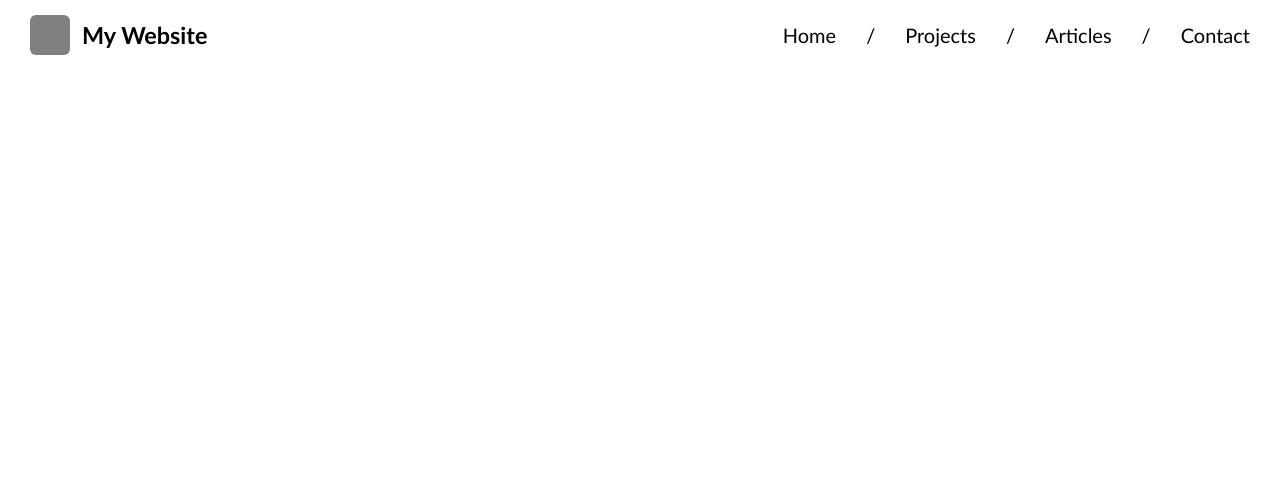
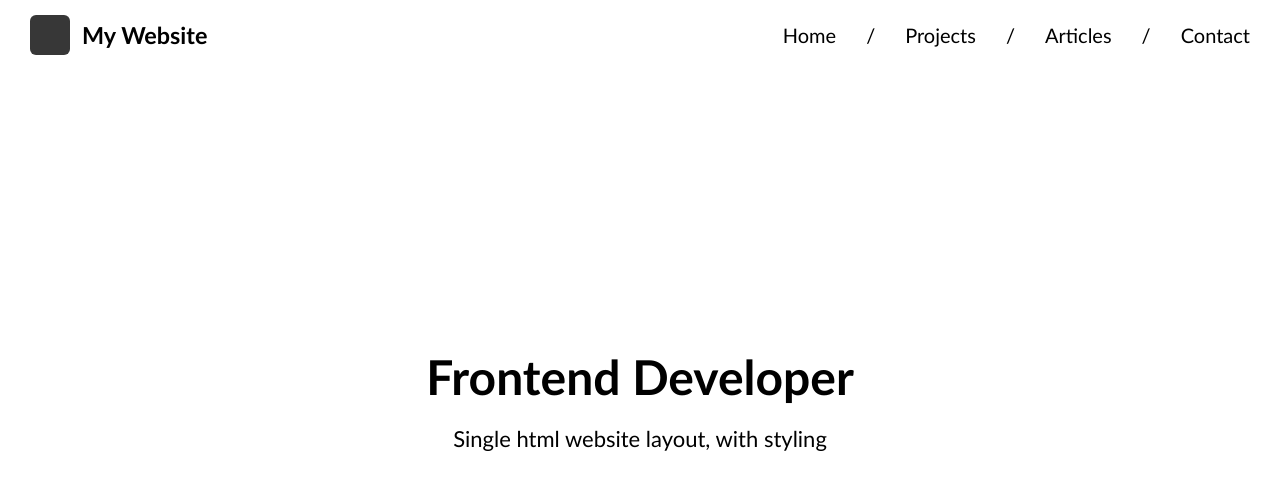
Before and after one commit to maxxNcode/project01, a plain HTML site: page index.html in a window 1280 px wide. Shown: the top 490 px of the page. Drawn offline with Linux system fonts and the light colour scheme.

Commit message:
added hero section

```diff
--- a/index.html
+++ b/index.html
@@ -11,6 +11,7 @@
             margin: 0;
             box-sizing: border-box;
         }
+        /* NAV SECTION */
         nav{
             display: flex;
             align-items: center;
@@ -20,6 +21,7 @@
             top: 0;
             left: 0;
             padding: 15px 30px;
+            z-index: 1000;
         }
         .logo-holder{
             display: flex;
@@ -31,7 +33,7 @@
         .logo-img{
             height: 40px;
             width: 40px;
-            background: gray;
+            background: rgb(55, 55, 55);
             border-radius: 6px;
 
         }
@@ -48,9 +50,35 @@
             color: black;
         }
 
+
+        /* MAIN */
+
+        /* HERO SECTION */
+        .hero-section{
+            height: 100vh;
+            width: 100%;
+            display: flex;
+            flex-direction: column;
+            justify-content: center;
+            align-items: center;
+            gap: 20px;
+            font-family: 'Gill Sans', 'Gill Sans MT', Calibri, 'Trebuchet MS', sans-serif;
+        }
+        .hero-section h1{
+            font-size: 48px;
+        }
+        .hero-section p{
+            font-size: 22px;
+        }
+
+        /* PROJECTS SECTION */
+        .projects-section{
+            height: 100vh;
+            width: 100%;
+        }
     </style>
 </head>
-<body style="padding: 0 30px 0 30px;">
+<body>
     <nav>
         <div class="logo-holder">
             <div class="logo-img"></div>
@@ -67,5 +95,16 @@
             <a href="">Contact</a>
         </div>
     </nav>
+
+    <main>
+        <section class="hero-section">
+            <h1>Frontend Developer</h1>
+            <p>Single html website layout, with styling</p>
+        </section>
+
+        <section class="projects-section">
+
+        </section>
+    </main>
 </body>
 </html>
```
